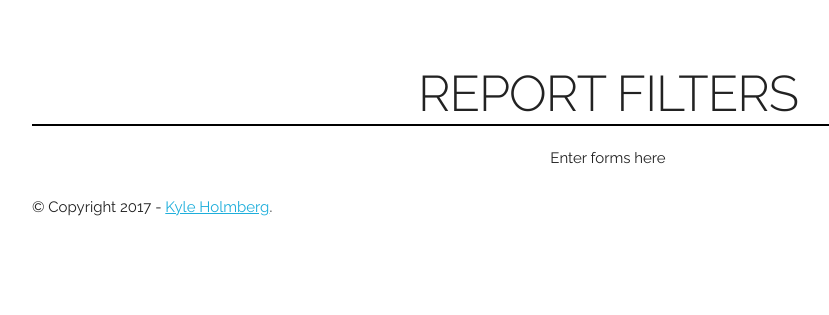
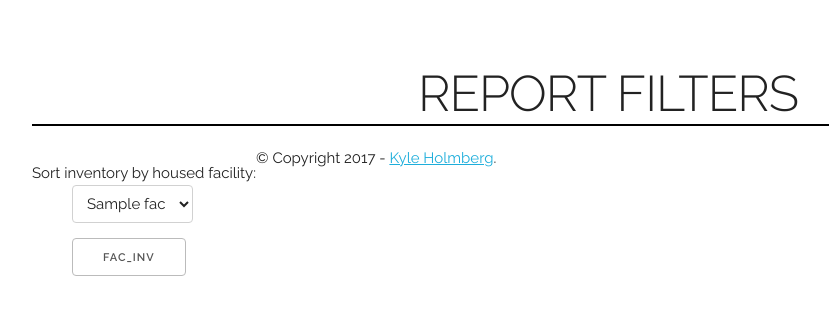
Before and after one commit to kylemh/LOST, a Flask app: template src/templates/report_filter.html in a window 1280 px wide. Shown: the top 315 px of the page, without its empty margins (32-861 px from the left). Run offline with Flask 2, Linux system fonts and the light colour scheme; the visitor is signed in with stand-in values (Sample User, id 1); the template is opened without the code that fills it: most values are stand-ins (such as "Sample title", 1, 10 or a date in 2020); some libraries are stand-ins or nearby versions.

Commit message:
Edit report_filter.html for testing

```diff
--- a/src/app.py
+++ b/src/app.py
@@ -44,17 +44,19 @@ def logout():
 	return render_template('logout.html')
 
 
-@app.route('/report_filter')
+@app.route('/report_filter', methods=['GET', 'POST'])
 def report_filter():
-	return render_template('report_filter.html')
+	# Get facilities list for drop-down menu
+	facilities_list = list(CUR.execute('SELECT common_name FROM facilities;'))
+	return render_template('report_filter.html', facilities_list=facilities_list)
 
 
-@app.route('/facility_inventory')
+@app.route('/facility_inventory', methods=['GET', 'POST'])
 def facility_inventory():
 	return render_template('facility_inventory.html', facility=request.args.get('facility'), date=request.args.get('report_date'))
 
 
-@app.route('/moving_inventory')
+@app.route('/moving_inventory', methods=['GET', 'POST'])
 def moving_inventory():
 	return render_template('moving_inventory.html', date=request.args.get('report_date'))
 
--- a/src/static/style.css
+++ b/src/static/style.css
@@ -19,3 +19,7 @@ h1 {
 p {
     text-align: center;
 }
+
+#facility_inventory {
+    float: left;
+}
--- a/src/templates/report_filter.html
+++ b/src/templates/report_filter.html
@@ -13,6 +13,21 @@
 
 	{% if session.logged_in %}
 		<h1>Report Filters</h1>
-		<p>Enter forms here</p>
+		<form action="{{ url_for('report_filter') }}" method="post" id="facility_inventory">
+			<dl>
+				<dt>Sort inventory by housed facility:
+				<dd>
+				<div>
+					<select name="fac">
+					{% for fac in facility_list %}
+						<option value='{{ fac }}' SELECTED>{{ fac }}</option>
+					</select>
+				</div>
+				<dd><input type="submit" value="fac_inv">
+				{% endfor %}
+			</dl>
+		</form>
+
+
 	{% endif %}
 {% endblock %}
```
Also changed, not shown: src/config.py (line endings or trailing spaces).
